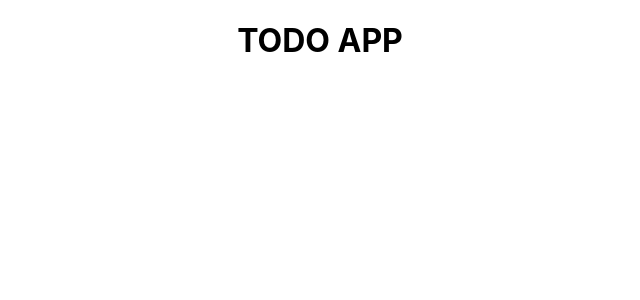
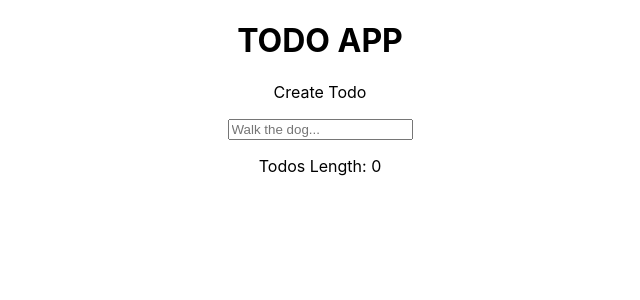
Before and after one commit to ms097530/PS-react-todos, a React (Create React App) app: page / in a window 1280 px wide. Shown: the top 300 px of the page, without its empty margins (320-960 px from the left). Built offline with nearby package versions, Linux system fonts and the light colour scheme.

Commit message:
added ability to create todos

```diff
--- a/src/App.jsx
+++ b/src/App.jsx
@@ -1,10 +1,35 @@
+import { useState } from 'react';
 import './App.css';
+import TodoList from './components/TodoList';
 
 function App()
 {
+
+  const [todos, setTodos] = useState([])
+
+  const addTodo = (e) =>
+  {
+    if (e.target.value.trim() !== '')
+    {
+      // create todo object
+      const newTodo = {
+        text: e.target.value,
+        id: Date.now(),
+        completed: false
+      }
+
+      // add new todo to the array
+      setTodos(prevTodos => [...prevTodos, newTodo])
+
+      // reset the input
+      e.target.value = ''
+    }
+  }
+
   return (
     <div className="App">
       <h1>TODO APP</h1>
+      <TodoList todos={todos} addTodo={addTodo} />
     </div>
   );
 }
--- a/src/components/Todo.jsx
+++ b/src/components/Todo.jsx
@@ -1,6 +1,9 @@
-export default function Todo()
+export default function Todo(props)
 {
+    const { todo } = props
     return (
-        <div>Todo</div>
+        <div>
+            <p>{todo.text}</p>
+        </div>
     )
 }
--- a/src/components/TodoList.jsx
+++ b/src/components/TodoList.jsx
@@ -1,6 +1,24 @@
-export default function TodoList()
+import Todo from "./Todo"
+
+export default function TodoList(props)
 {
+    const { todos, addTodo } = props
+
+    const submitTodo = (e) =>
+    {
+        // console.log(e.key)
+        if (e.key === 'Enter')
+            addTodo(e)
+    }
+
     return (
-        <div>TodoList</div>
+        <>
+            <p>Create Todo</p>
+            <input type="text" placeholder="Walk the dog..." name="" id="" onKeyDown={submitTodo} />
+            <p>Todos Length: {todos.length}</p>
+            {
+                todos.map(todo => <Todo todo={todo} key={todo.id} />)
+            }
+        </>
     )
 }
```
